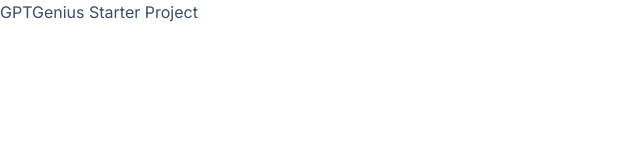
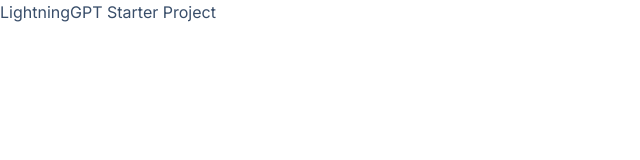
Before and after one commit to thenatural86/lightning-gpt, a Next.js app: page / in a window 1280 px wide. Shown: the top 160 px of the page, without its empty margins (0-640 px from the left). Built offline with nearby package versions, Linux system fonts and the light colour scheme.

Commit message:
app name

```diff
--- a/app/layout.js
+++ b/app/layout.js
@@ -1,18 +1,18 @@
-import { Inter } from 'next/font/google';
-import './globals.css';
+import { Inter } from 'next/font/google'
+import './globals.css'
 
-const inter = Inter({ subsets: ['latin'] });
+const inter = Inter({ subsets: ['latin'] })
 
 export const metadata = {
-  title: 'GPTGenius',
+  title: 'LightningGPT',
   description:
-    'GPTGenius: Your AI language companion. Powered by OpenAI, it enhances your conversations, content creation, and more!',
-};
+    'LightningGPT: Your AI language companion. Powered by OpenAI, it enhances your conversations, content creation, and more!',
+}
 
 export default function RootLayout({ children }) {
   return (
     <html lang='en'>
       <body className={inter.className}>{children}</body>
     </html>
-  );
+  )
 }
--- a/app/page.js
+++ b/app/page.js
@@ -1,4 +1,4 @@
 const HomePage = () => {
-  return <div>GPTGenius Starter Project</div>;
-};
-export default HomePage;
+  return <div>LightningGPT Starter Project</div>
+}
+export default HomePage
--- a/package.json
+++ b/package.json
@@ -1,5 +1,5 @@
 {
-  "name": "gptgenius-starter",
+  "name": "lightning-gpt",
   "version": "0.1.0",
   "private": true,
   "scripts": {
```
Also changed, not shown: 1 other file (tests, documents, lock files or other folders).
